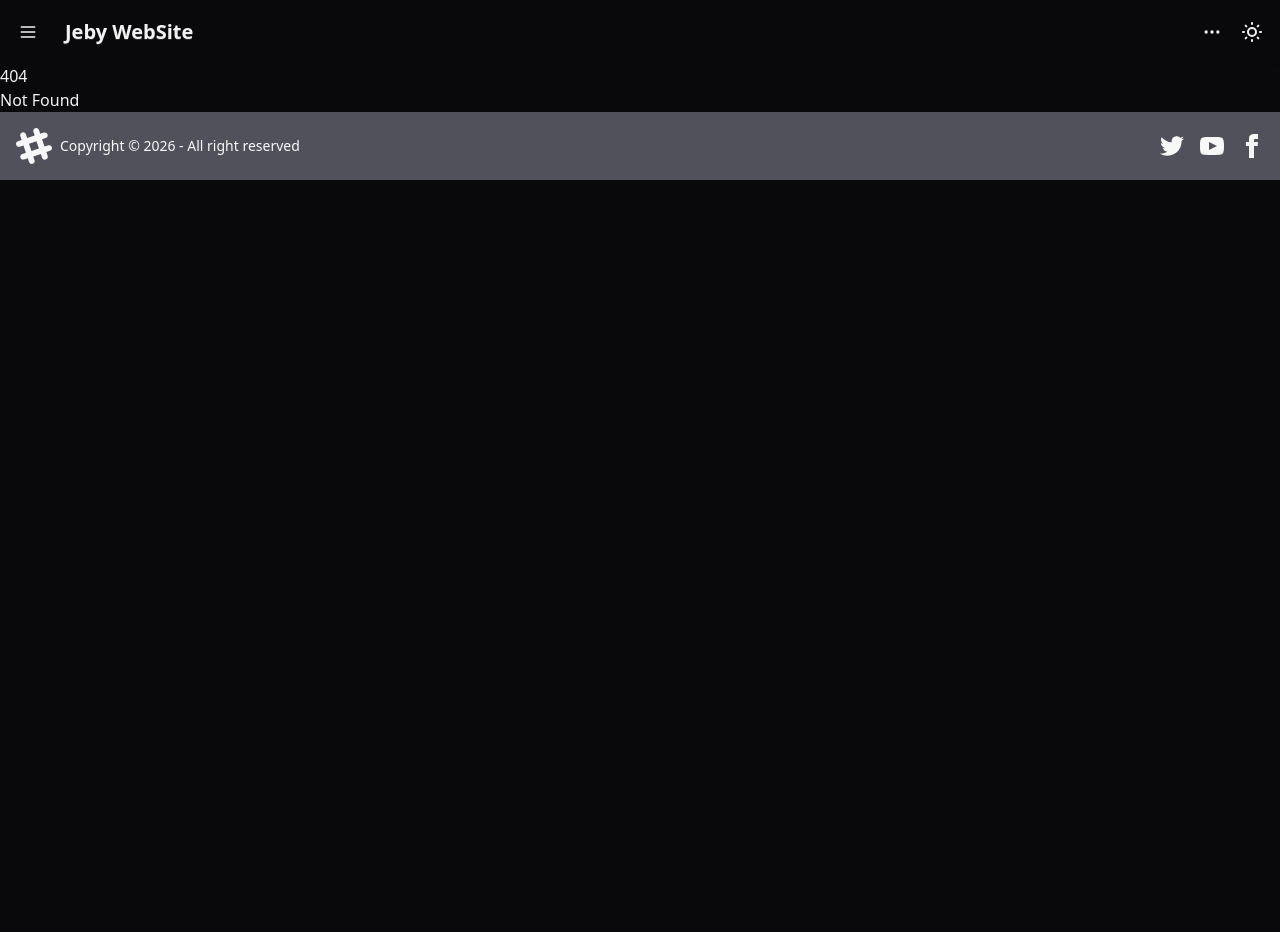
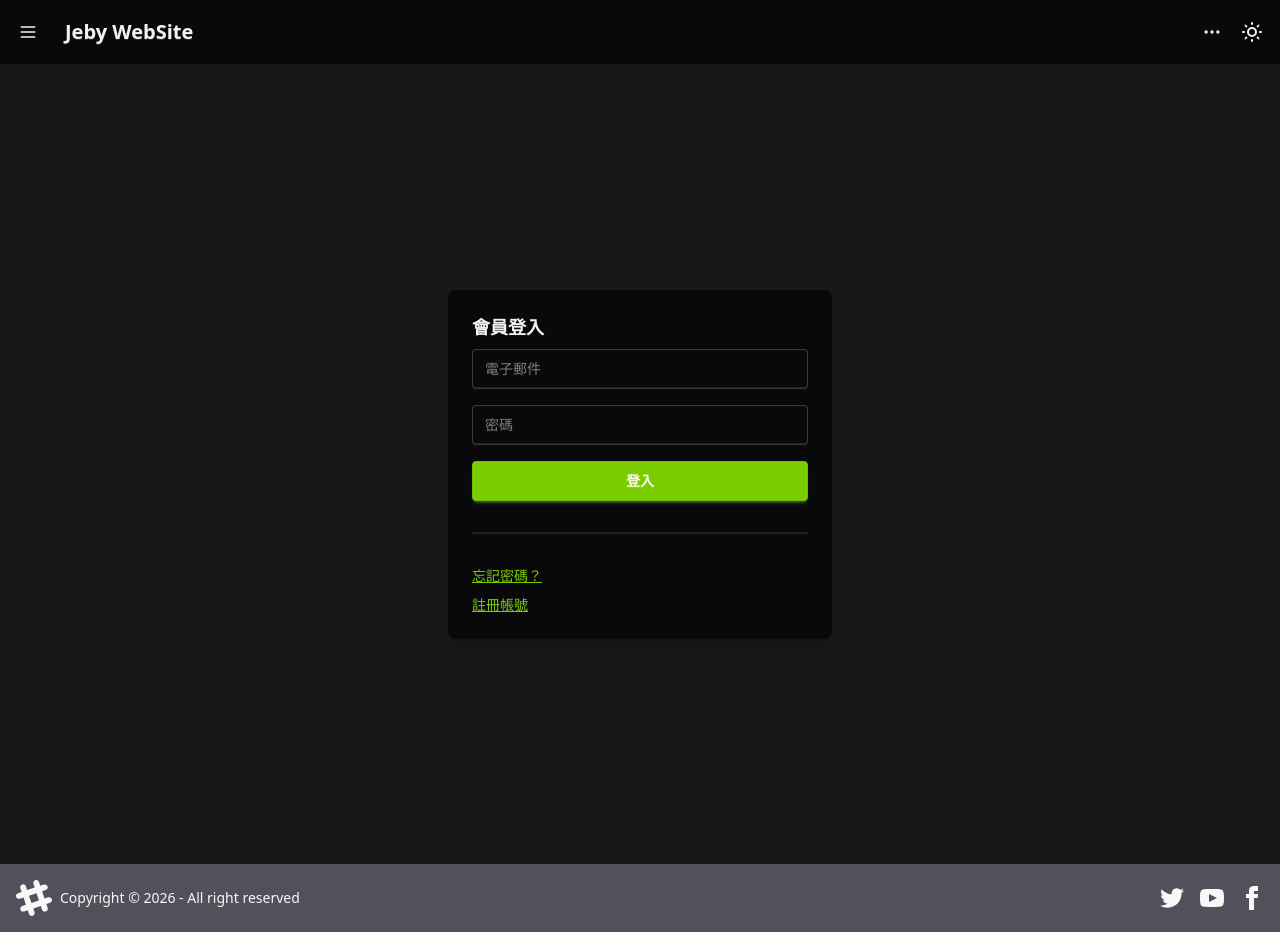
Before and after one commit to jeby-228/member_API_frontend, a SvelteKit app: page /login in a window 1280 px wide. Before the commit this address had no page. Before the commit the page ends 800 px from the top, so only its background shows below. Built offline with nearby package versions, Linux system fonts and the light colour scheme.

Commit message:
添加登入頁面

```diff
--- a/src/routes/+page.svelte
+++ b/src/routes/+page.svelte
@@ -1,26 +1,3 @@
-<div class="grid auto-cols-max grid-flow-col gap-5 text-center">
-	<div class="bg-neutral rounded-box text-neutral-content flex flex-col p-2">
-		<span class="countdown font-mono text-5xl">
-			<span style="--value:15;" aria-live="polite" aria-label="15">15</span>
-		</span>
-		days
-	</div>
-	<div class="bg-neutral rounded-box text-neutral-content flex flex-col p-2">
-		<span class="countdown font-mono text-5xl">
-			<span style="--value:10;" aria-live="polite" aria-label="10">10</span>
-		</span>
-		hours
-	</div>
-	<div class="bg-neutral rounded-box text-neutral-content flex flex-col p-2">
-		<span class="countdown font-mono text-5xl">
-			<span style="--value:24;" aria-live="polite" aria-label="24">24</span>
-		</span>
-		min
-	</div>
-	<div class="bg-neutral rounded-box text-neutral-content flex flex-col p-2">
-		<span class="countdown font-mono text-5xl">
-			<span style="--value:59;" aria-live="polite" aria-label="59">59</span>
-		</span>
-		sec
-	</div>
+<div class="min-h-screen flex items-center justify-center bg-base-200">
+    這是首頁，請點擊上方的導航連結前往登入、註冊或忘記密碼頁面。
 </div>
--- /dev/null
+++ b/src/routes/forgot-password/+page.server.js
@@ -0,0 +1,3 @@
+export const load = () => {
+	return {};
+};
--- /dev/null
+++ b/src/routes/forgot-password/+page.svelte
@@ -0,0 +1 @@
+<div class="min-h-screen flex items-center justify-center bg-base-200">忘記密碼頁面</div>
--- /dev/null
+++ b/src/routes/login/+page.server.ts
@@ -0,0 +1,36 @@
+import { redirect, type Actions, type Load } from '@sveltejs/kit';
+
+export const load: Load = ({ url }) => {
+	return {
+		preloadPath: url.searchParams.get('redirect') || '/'
+	};
+};
+
+export const actions: Actions = {
+	default: async ({ request }) => {
+		const data = await request.formData();
+		const email = data.get('email');
+		const password = data.get('password');
+
+		try {
+			const response = await fetch('/api/login', {
+				method: 'POST',
+				headers: { 'Content-Type': 'application/json' },
+				body: JSON.stringify({ email, password })
+			});
+
+			if (!response.ok) {
+				return { error: '登入失敗' };
+			}
+
+			const result = await response.json();
+			localStorage.setItem('authToken', result.token);
+
+			throw redirect(303, '/');
+		} catch (err) {
+			const error = err as { status?: number } | null;
+			if (error?.status === 303) throw err;
+			return { error: err instanceof Error ? err.message : '發生錯誤' };
+		}
+	}
+};
--- /dev/null
+++ b/src/routes/login/+page.svelte
@@ -0,0 +1,56 @@
+<script>
+	import { enhance } from '$app/forms';
+	import { resolve } from '$app/paths';
+	let email = '';
+	let password = '';
+	let isLoading = false;
+
+	export let form;
+</script>
+
+<div class="min-h-screen flex items-center justify-center bg-base-200">
+	<div class="card w-96 bg-base-100 shadow-xl">
+		<div class="card-body">
+			<h2 class="card-title">會員登入</h2>
+			{#if form?.error}
+				<div class="alert alert-error">{form.error}</div>
+			{/if}
+			<form
+				method="POST"
+				use:enhance={() => {
+					isLoading = true;
+					return ({ update }) => {
+						isLoading = false;
+						update();
+					};
+				}}
+				class="space-y-4"
+			>
+				<input
+					type="email"
+					name="email"
+					bind:value={email}
+					placeholder="電子郵件"
+					class="input input-bordered w-full"
+					required
+					disabled={isLoading}
+				/>
+				<input
+					type="password"
+					name="password"
+					bind:value={password}
+					placeholder="密碼"
+					class="input input-bordered w-full"
+					required
+					disabled={isLoading}
+				/>
+				<button type="submit" class="btn btn-primary w-full" disabled={isLoading}>
+					{isLoading ? '執行中...' : '登入'}
+				</button>
+			</form>
+			<div class="divider"></div>
+			<a href={resolve('/forgot-password')} class="link link-primary">忘記密碼？</a>
+			<a href={resolve('/register')} class="link link-primary">註冊帳號</a>
+		</div>
+	</div>
+</div>
--- /dev/null
+++ b/src/routes/register/+page.server.js
@@ -0,0 +1,3 @@
+export const load = () => {
+	return {};
+};
--- /dev/null
+++ b/src/routes/register/+page.svelte
@@ -0,0 +1 @@
+<div class="min-h-screen flex items-center justify-center bg-base-200">註冊頁面</div>
```
Also changed, not shown: eslint.config.js (+6 -2 lines), 1 other file (tests, documents, lock files or other folders).
